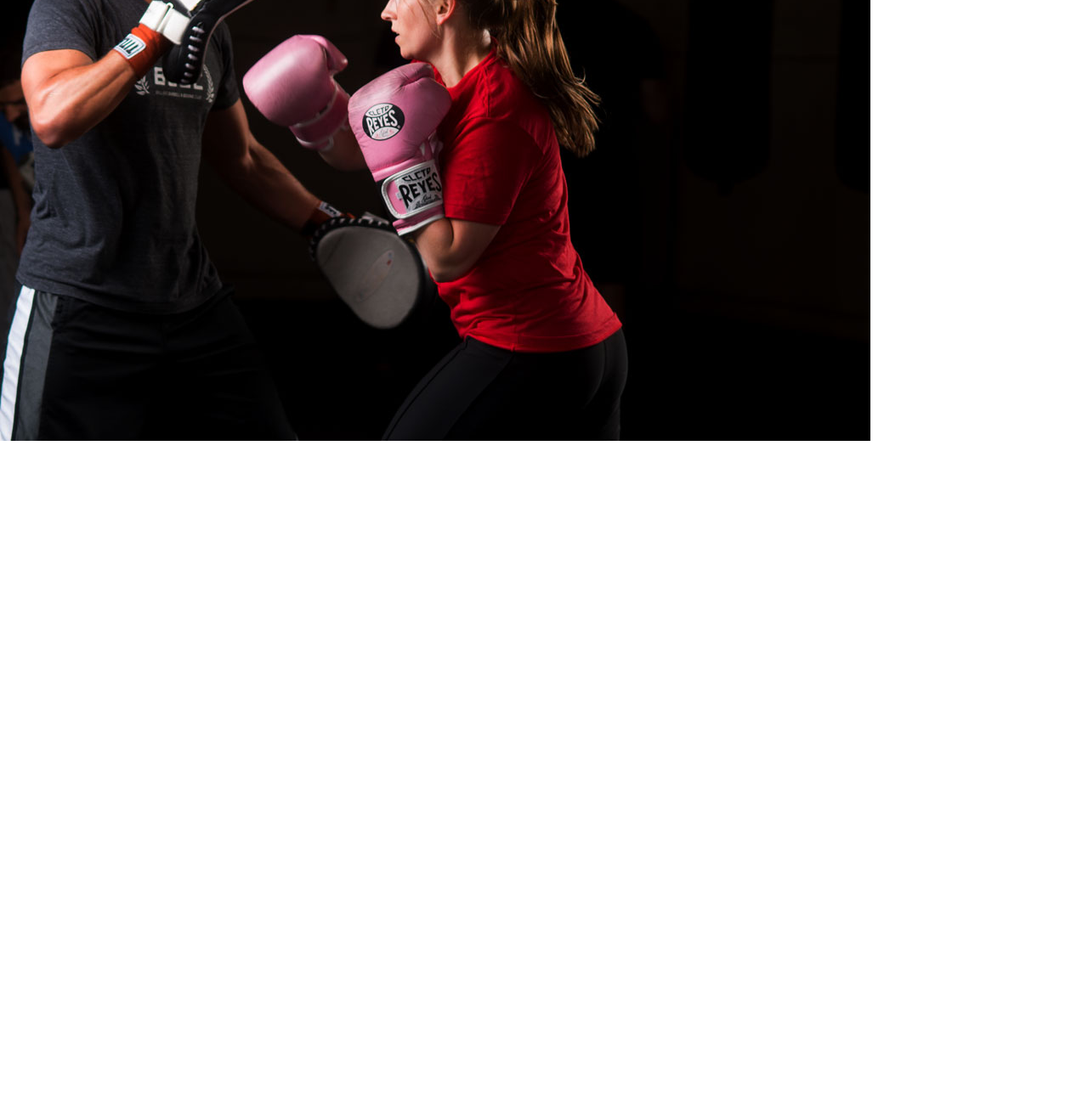
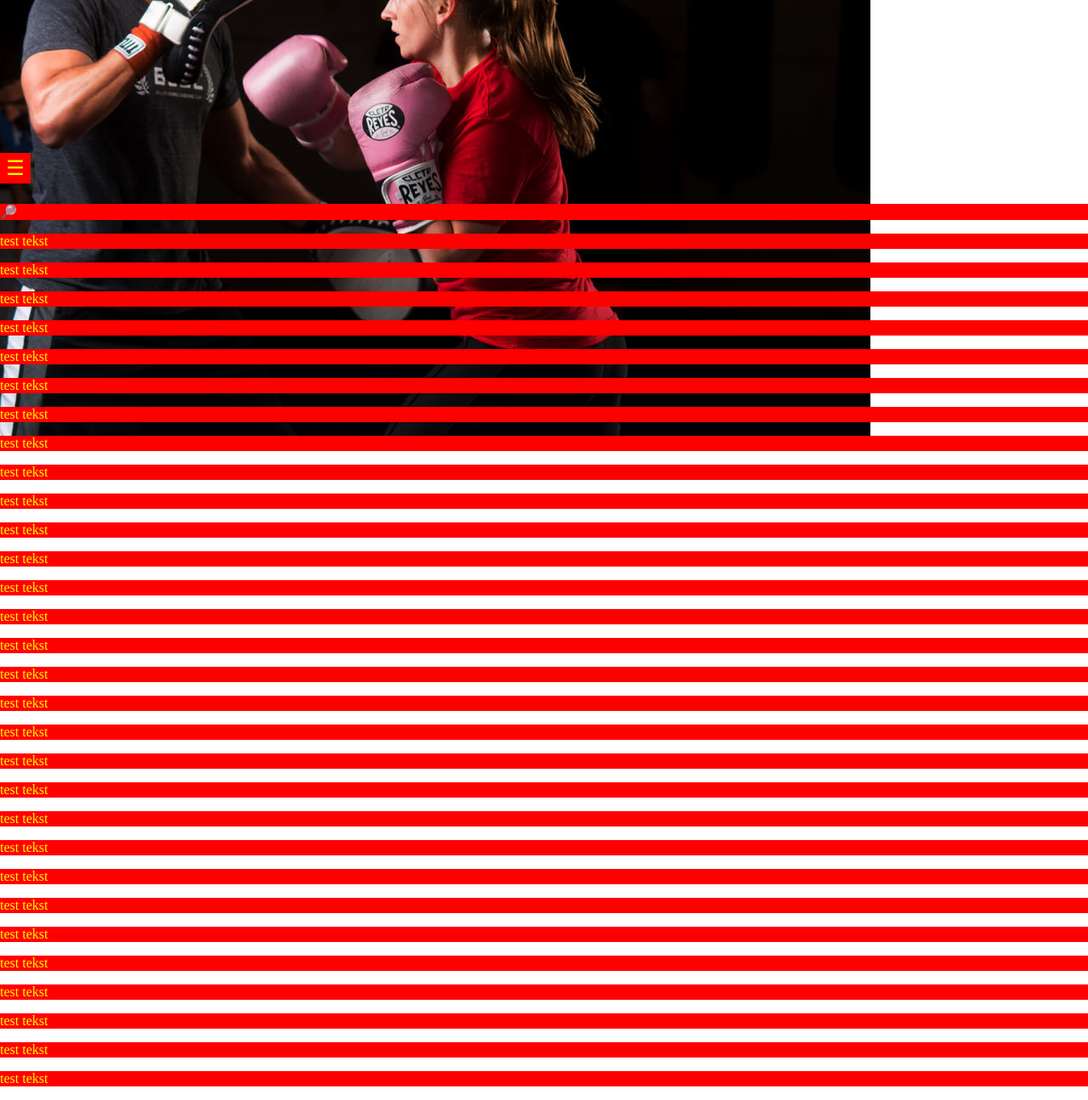
Before and after one commit to boschceline/frontend, a plain HTML site: page index.html in a window 1280 px wide. Shown: the part 164-1459 px from the top of the page at 85% size. Before the commit the page ends 800 px from the top, so only its background shows below. Drawn offline with Linux system fonts and the light colour scheme.

Commit message:
Add files via upload

```diff
--- a/index.html
+++ b/index.html
@@ -28,7 +28,38 @@
 	</header>
 
 	<main>
-
+		<p>&#9776;</p>
+		<p>&#x1F50E;</p>
+		<p>test tekst</p>
+		<p>test tekst</p>
+		<p>test tekst</p>
+		<p>test tekst</p>
+		<p>test tekst</p>
+		<p>test tekst</p>
+		<p>test tekst</p>
+		<p>test tekst</p>
+		<p>test tekst</p>
+		<p>test tekst</p>
+		<p>test tekst</p>
+		<p>test tekst</p>
+		<p>test tekst</p>
+		<p>test tekst</p>
+		<p>test tekst</p>
+		<p>test tekst</p>
+		<p>test tekst</p>
+		<p>test tekst</p>
+		<p>test tekst</p>
+		<p>test tekst</p>
+		<p>test tekst</p>
+		<p>test tekst</p>
+		<p>test tekst</p>
+		<p>test tekst</p>
+		<p>test tekst</p>
+		<p>test tekst</p>
+		<p>test tekst</p>
+		<p>test tekst</p>
+		<p>test tekst</p>
+		<p>test tekst</p>
 	</main>
 
 	<footer>
--- a/styles/style.css
+++ b/styles/style.css
@@ -6,20 +6,34 @@
 body {
   background-image: url("bg2.jpg");
   background-repeat: no-repeat;
+  background-attachment: fixed;
+  margin: 0;
+  padding: 0;
+  padding-top: 20em;
 }
 
 header {
-  position: absolute;
+  position: fixed;
   top: 0;
   left: 0;
   right: 0;
-  background-color: #333333;
-  min-width: 300px;
-  width: auto;
+  background-color: #33333388;
 }
 
 a {
   text-decoration: none;
+}
+
+p:first-of-type {
+  width: 1.5em;
+  line-height: 1.5em;
+  text-align: center;
+  font-size: 1.5em;
+}
+
+p {
+  background-color: red;
+  color: yellow;
 }
 
 header ul {
@@ -27,6 +41,7 @@ header ul {
   list-style: none;
   padding: 5px 15px 5px 15px;
   align-items: center;
+  margin: 0;
 }
 
 header li:first-of-type {
```
Also changed, not shown: 1 other file.
